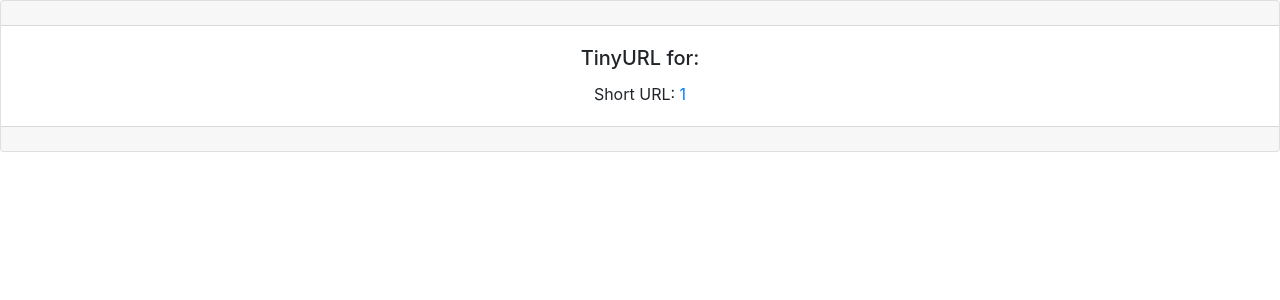
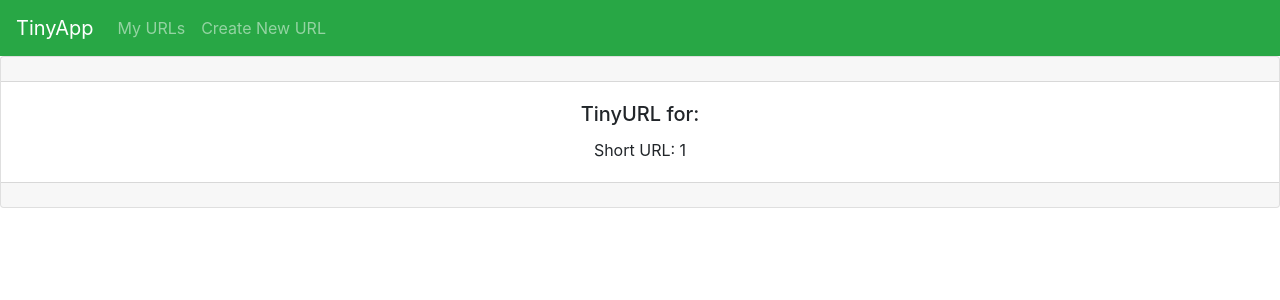
Before and after one commit to OOgunremi/tinyapp, a Node server app: page /urls/1 in a window 1280 px wide. Shown: the top 300 px of the page. Run offline with Node 20, Linux system fonts and the light colour scheme; some libraries are stand-ins or nearby versions.

Commit message:
will need to revisit the html section after consulting a mentor tomorrow

```diff
--- /dev/null
+++ b/views/partials/_header.ejs
@@ -0,0 +1,14 @@
+<header>
+  <nav class="navbar navbar-expand-md navbar-dark bg-success">
+    <a class="navbar-brand" href="/urls">TinyApp</a>
+    <button class="navbar-toggler" type="button" data-toggle="collapse" data-target="#navbarNavAltMarkup" aria-controls="navbarNavAltMarkup" aria-expanded="false" aria-label="Toggle navigation">
+      <span class="navbar-toggler-icon"></span>
+    </button>
+    <div class="collapse navbar-collapse" id="navbarNavAltMarkup">
+      <div class="navbar-nav">
+        <a class="nav-item nav-link" href="/urls">My URLs</a>
+        <a class="nav-item nav-link" href="/urls/new">Create New URL</a>
+      </div>
+    </div>
+  </nav>
+</header>
--- a/views/urls_index.ejs
+++ b/views/urls_index.ejs
@@ -1,6 +1,7 @@
 <!DOCTYPE html>
 <html lang="en">
 <head>
+  <%- include('partials/_header') %>
   <meta charset="utf-8">
   <meta name="viewport" content="width=device-width, initial-scale=1, shrink-to-fit=no">
 
--- a/views/urls_show.ejs
+++ b/views/urls_show.ejs
@@ -1,6 +1,7 @@
 <!DOCTYPE html>
 <html lang="en">
 <head>
+  <%- include('partials/_header') %>
   <!-- Bootstrap CSS -->
   <link rel="stylesheet" href="https://stackpath.bootstrapcdn.com/bootstrap/4.2.1/css/bootstrap.min.css" integrity="sha384-GJzZqFGwb1QTTN6wy59ffF1BuGJpLSa9DkKMp0DgiMDm4iYMj70gZWKYbI706tWS" crossorigin="anonymous">
   <title>URL - TinyApp Example</title>
@@ -10,8 +11,8 @@
   <div class="card text-center">
       <div class="card-header"></div>
       <div class="card-body">
-        <h5 class="card-title">TinyURL for: <%= longURL %></h5>
-        <p class="card-text">Short URL: <a href="/u/<%= shortURL %>"><%= shortURL %></a></p>
+        <h5 class="card-title">TinyURL for: <a href="/u/<%= longURL %>"></a><%= longURL %></h5>
+        <p class="card-text">Short URL: <a href="/u/<%= shortURL %>"></a><%= shortURL %></a></p>
       </div>
     <div class="card-footer text-muted"></div>
   </div>
```
